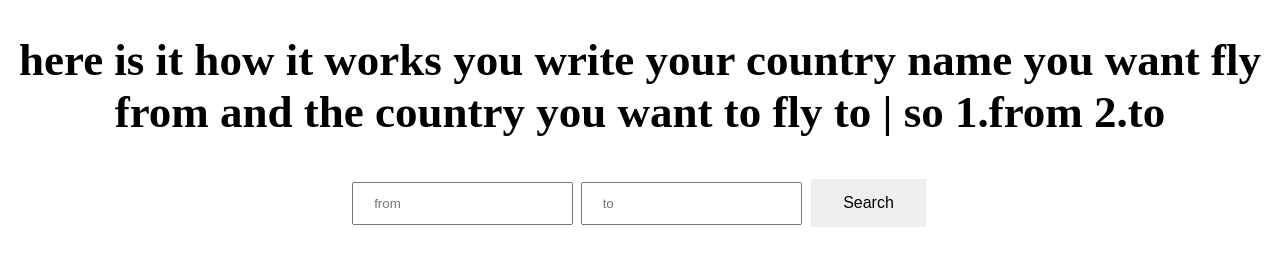
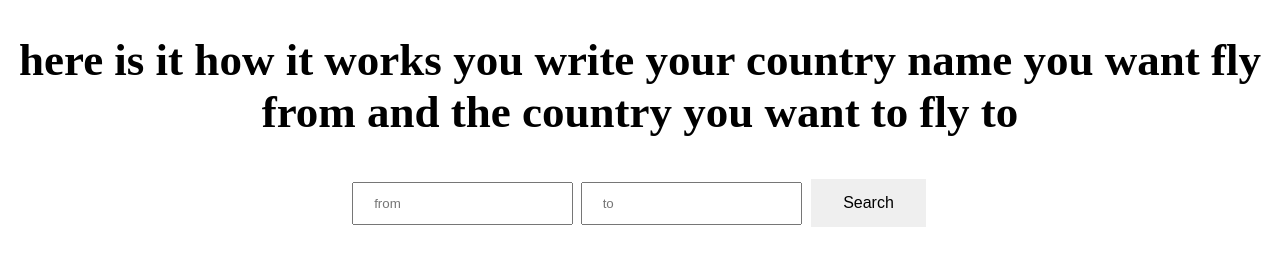
Before and after one commit to jaydan418/traveling, a plain HTML site: page fly.html in a window 1280 px wide. Shown: the part 246-512 px from the top of the page. Drawn offline with Linux system fonts and the light colour scheme.

Commit message:
Update fly.html

```diff
--- a/fly.html
+++ b/fly.html
@@ -10,7 +10,7 @@
     <section>
     <u><h1>Welcome to the flying page</h1></u>
     <h2>All countries are available</h2>
-<h2>here is it how it works you write your country name you want fly from and the country you want to fly to | so 1.from 2.to</h2>
+<h2>here is it how it works you write your country name you want fly from and the country you want to fly to</h2>
 <form id="search-form">
     <input type="text" id="query1" placeholder="from">
     <input type="text" id="query2" placeholder="to">
```
